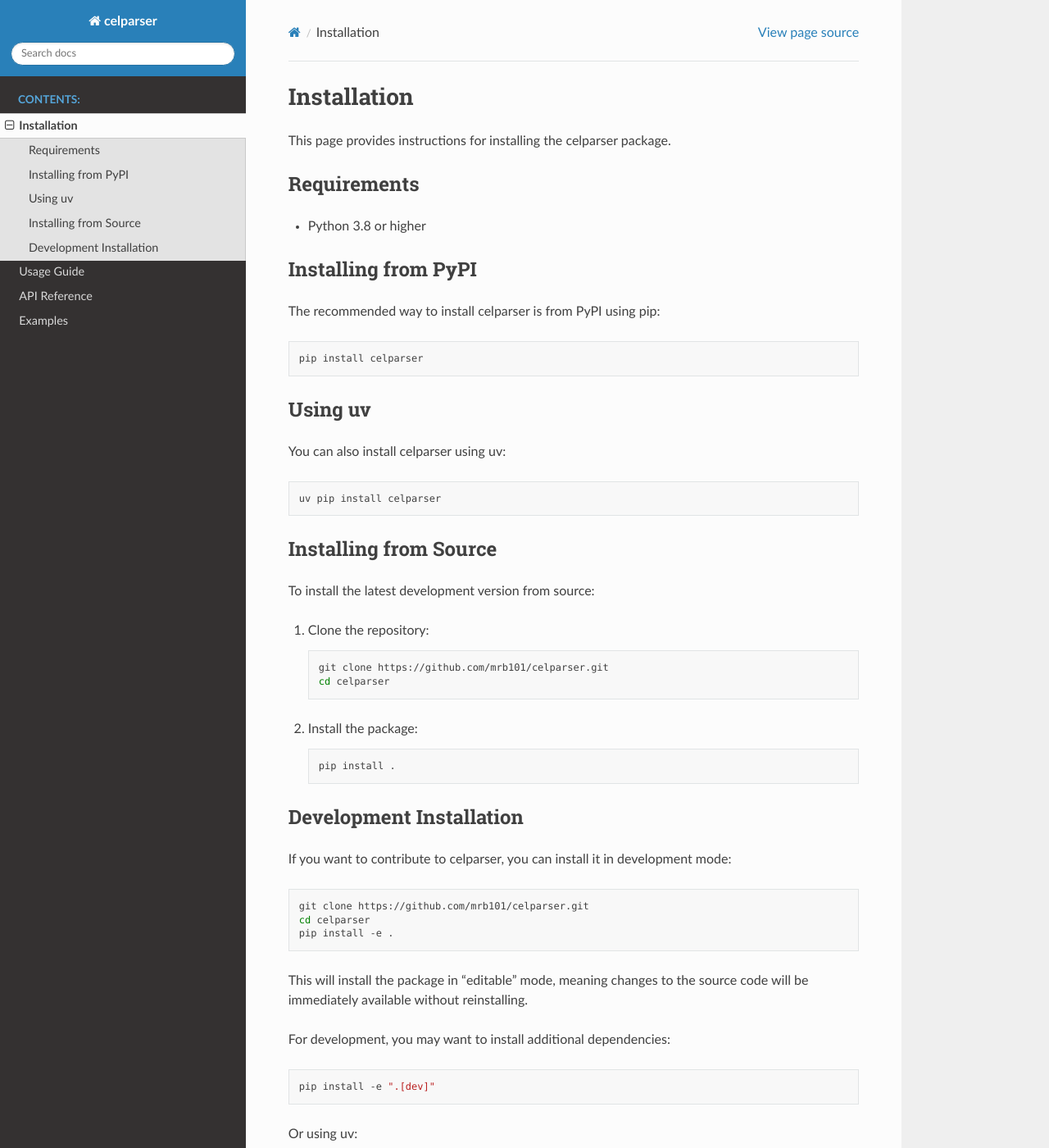
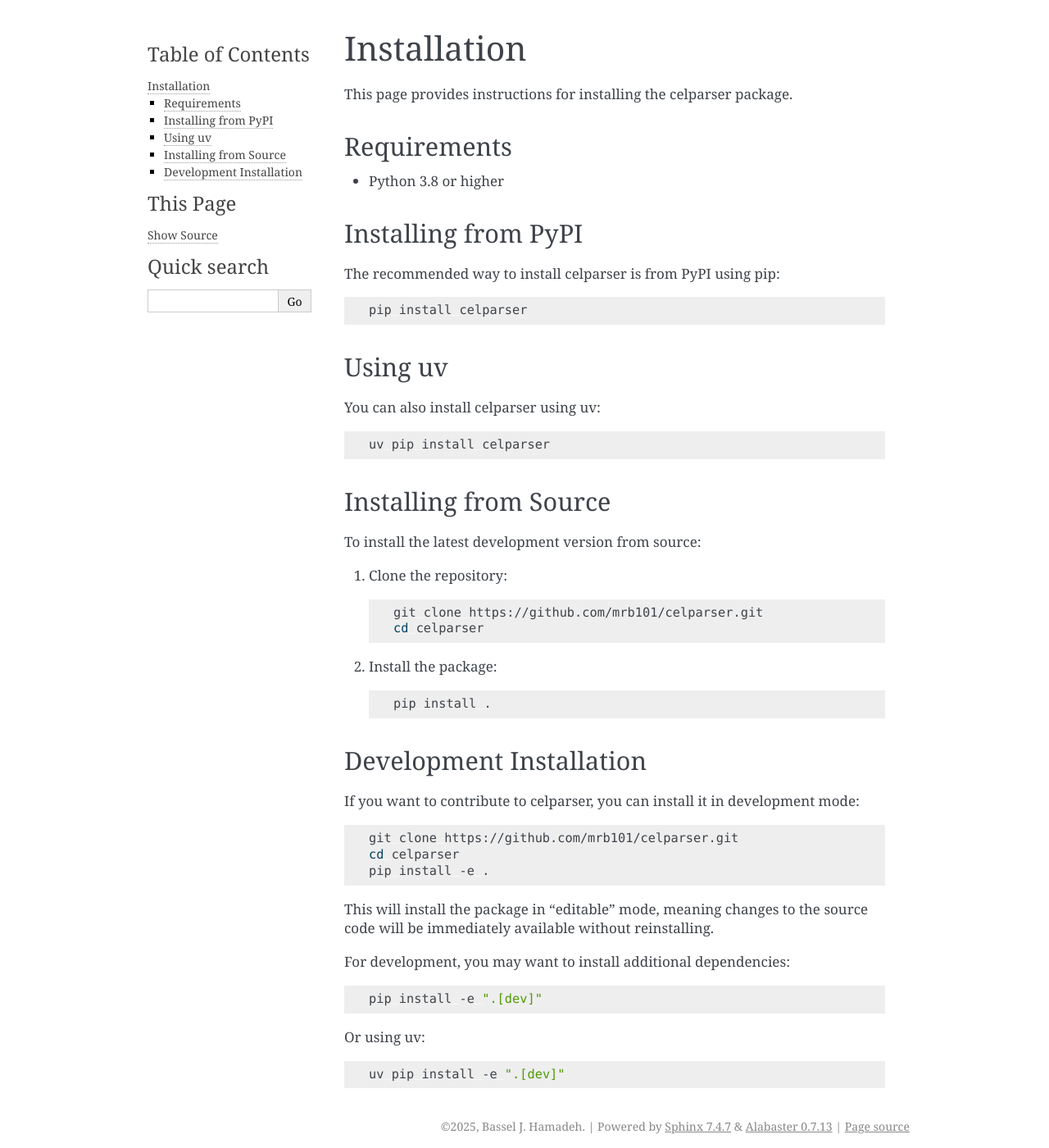
Before and after one commit to mrb101/celparser, a Sphinx documentation site: the page built from docs/installation.rst, in a window 1280 px wide and 1400 px high. Shown: the whole window at 82% size. Built offline with Sphinx 7.4.7, drawn with Linux system fonts in a browser that asks for light colours; some of the changed text lies outside the part shown.

Commit message:
fixes documentation

```diff
--- a/docs/conf.py
+++ b/docs/conf.py
@@ -31,12 +31,6 @@
 
 templates_path = ['_templates']
 exclude_patterns = ['_build', 'Thumbs.db', '.DS_Store']
-
-# -- Options for HTML output -------------------------------------------------
-# https://www.sphinx-doc.org/en/master/usage/configuration.html#options-for-html-output
-
-html_theme = 'sphinx_rtd_theme'
-html_static_path = ['_static']
 
 # -- Extension configuration -------------------------------------------------
 
--- a/pyproject.toml
+++ b/pyproject.toml
@@ -27,6 +27,7 @@
     "gunicorn==23.0.0",
     "pytest==8.3.5",
     "setuptools==78.1.0",
+    "sphinx>=8.2.3",
 ]
 
 [project.optional-dependencies]
```
Also changed, not shown: docs/api.rst (+6 -6 lines), docs/examples.rst (+10 -10 lines), docs/installation.rst (+4 -4 lines), docs/usage.rst (+5 -5 lines), 1 other file.
